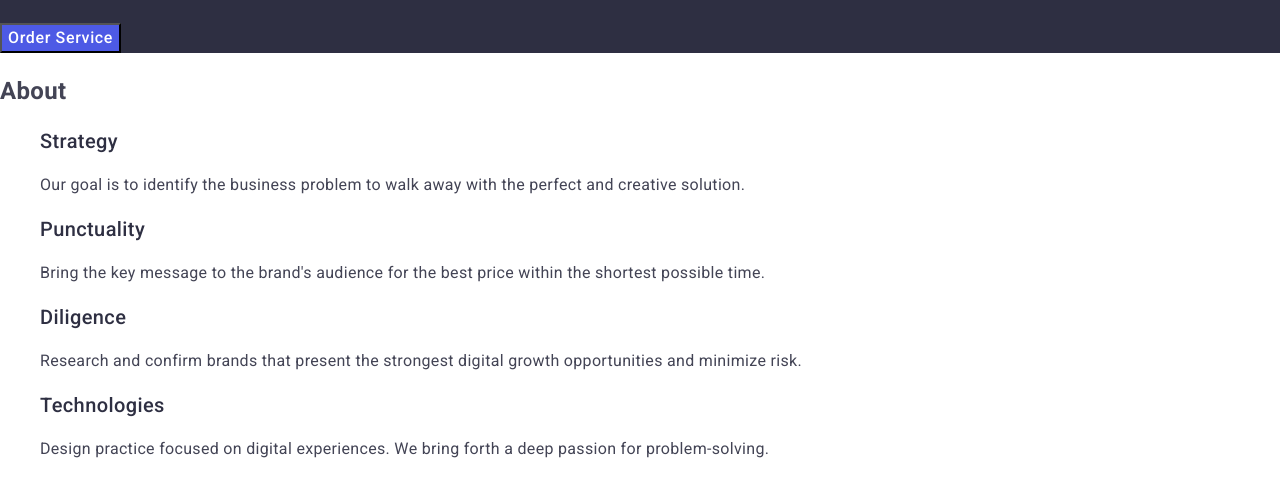
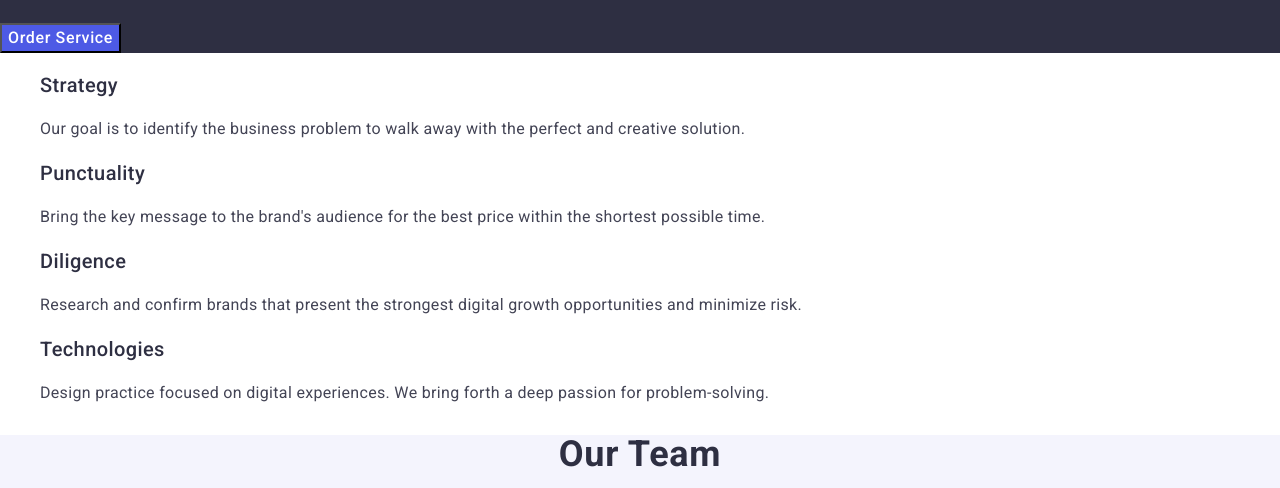
Before and after one commit to Luda0602/goit-markup-hw-02, a plain HTML site: page index.html in a window 1280 px wide. Shown: the part 306-794 px from the top of the page. Drawn offline with nearby package versions, Linux system fonts and the light colour scheme.

Commit message:
Виправлення помилок

```diff
--- a/index.html
+++ b/index.html
@@ -52,7 +52,7 @@
         <section>
             <h2>
                 <!--header2-->
-                About
+
             </h2>
 
             <ul>
```
